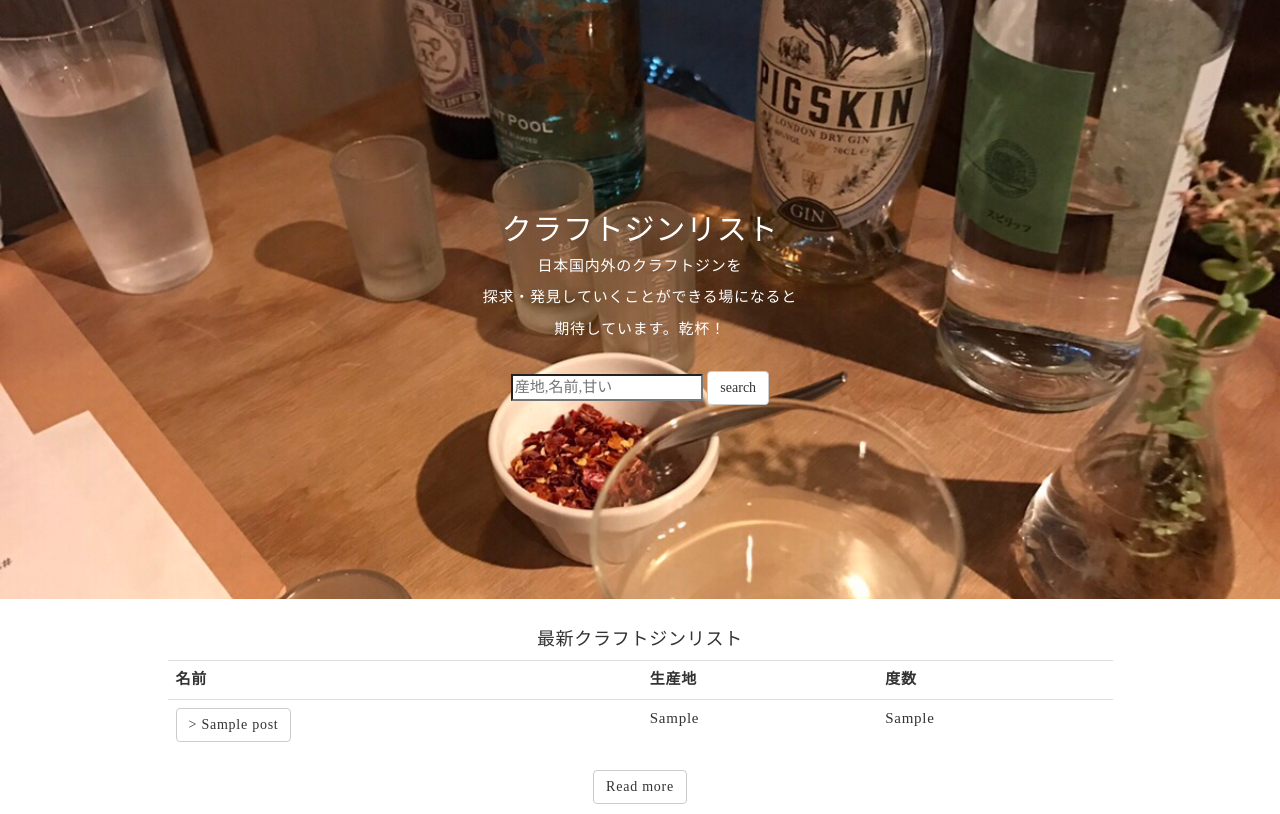
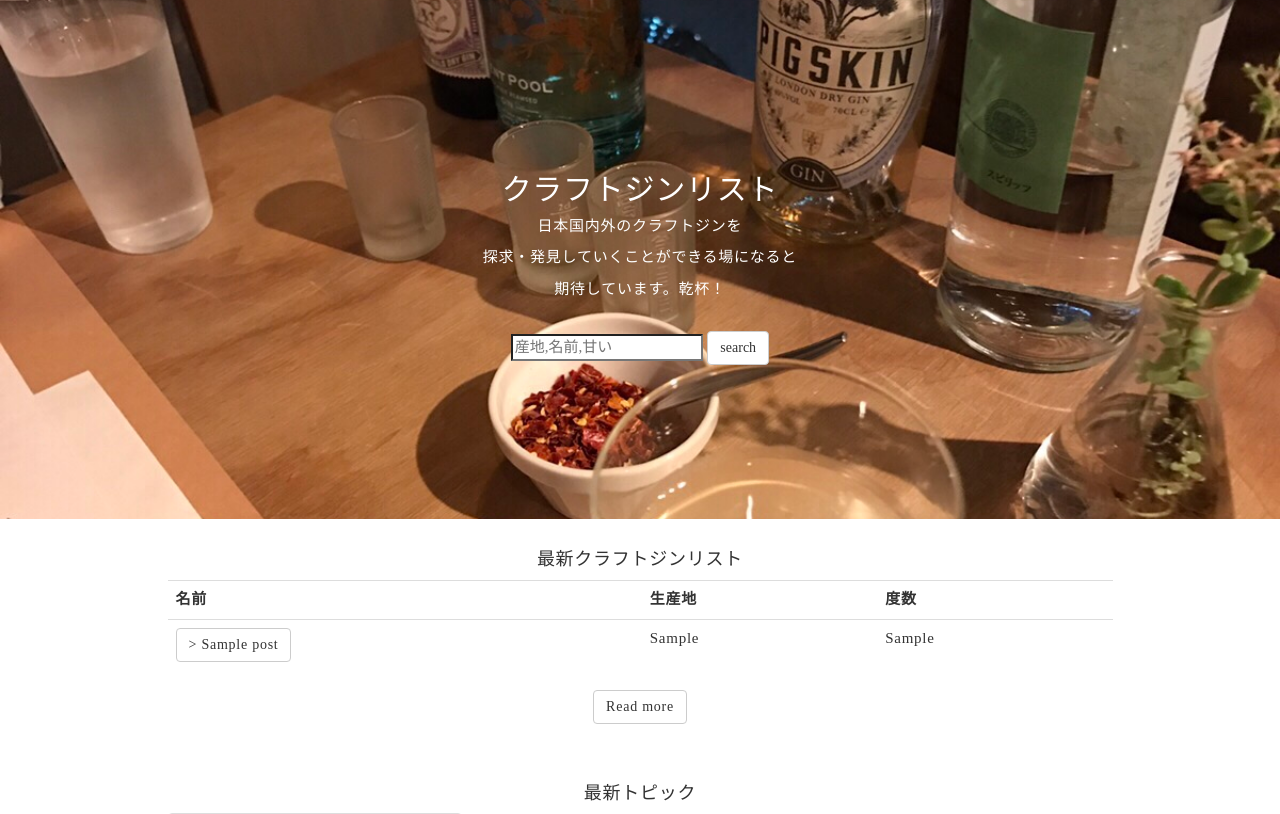
Before and after one commit to yowahada/ginpedia, a Django app: page /index/ in a window 1280 px wide. Shown: the part 51-865 px from the top of the page. Run offline with Django 3.2, Linux system fonts and the light colour scheme; tables that the repository leaves empty hold one stand-in row (values such as "Sample post"); some libraries are stand-ins or nearby versions; some web fonts are replaced.

Commit message:
css修正

```diff
--- a/static/css/basic.css
+++ b/static/css/basic.css
@@ -30,7 +30,7 @@ h2 span::after {
 /* 画像MAX追加 */
 .scroll-area {
   width: 100%;
-  height: 75vh;
+  height: 65vh;
   overflow: auto;
   -webkit-scroll-behavior: smooth;
   scroll-behavior: smooth;
@@ -41,7 +41,7 @@ h2 span::after {
 }
 .box {
   width: 100%;
-  height: 75vh;
+  height: 65vh;
   color: #fff;
   display: flex;
   align-items: center; /* 縦方向中央揃え */
```
